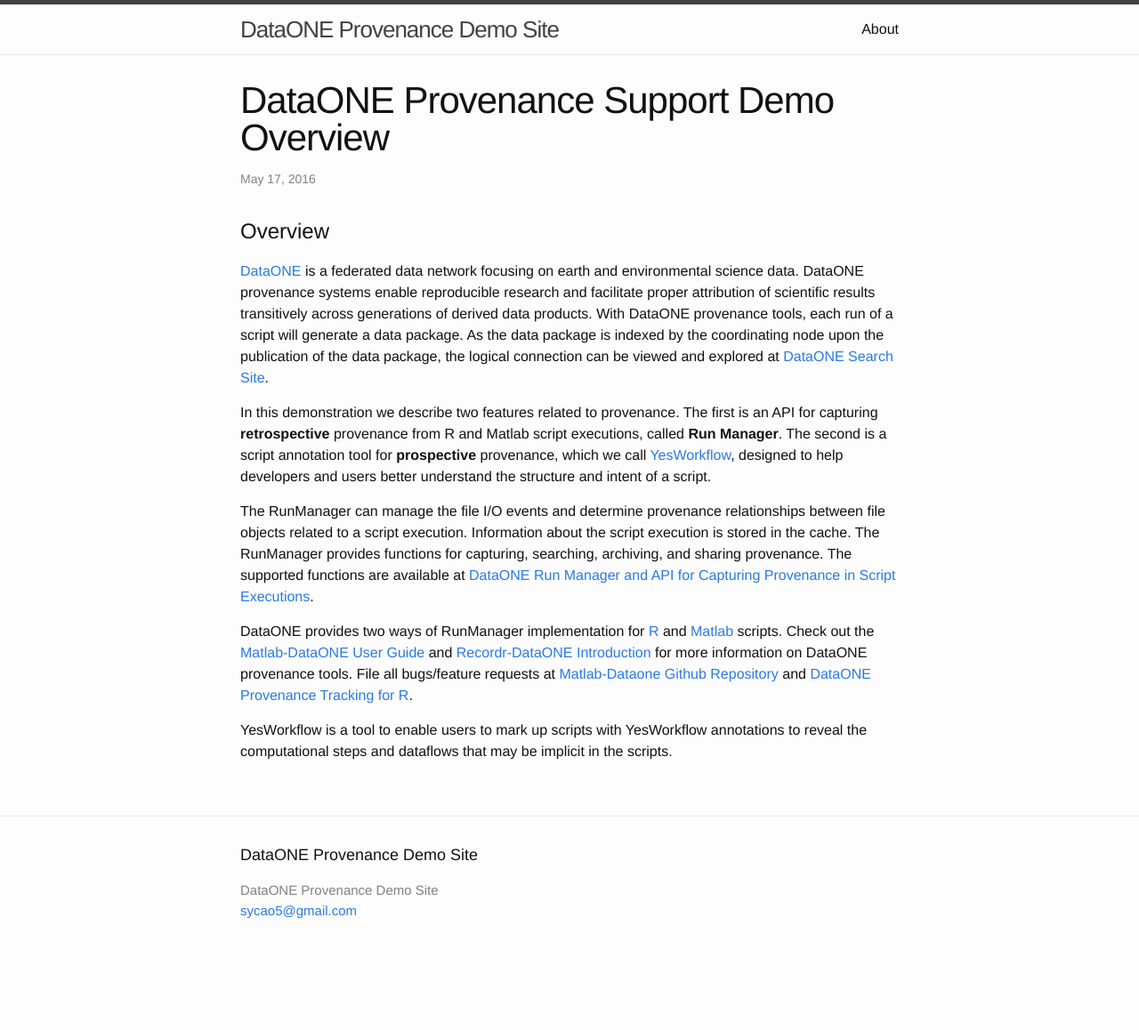
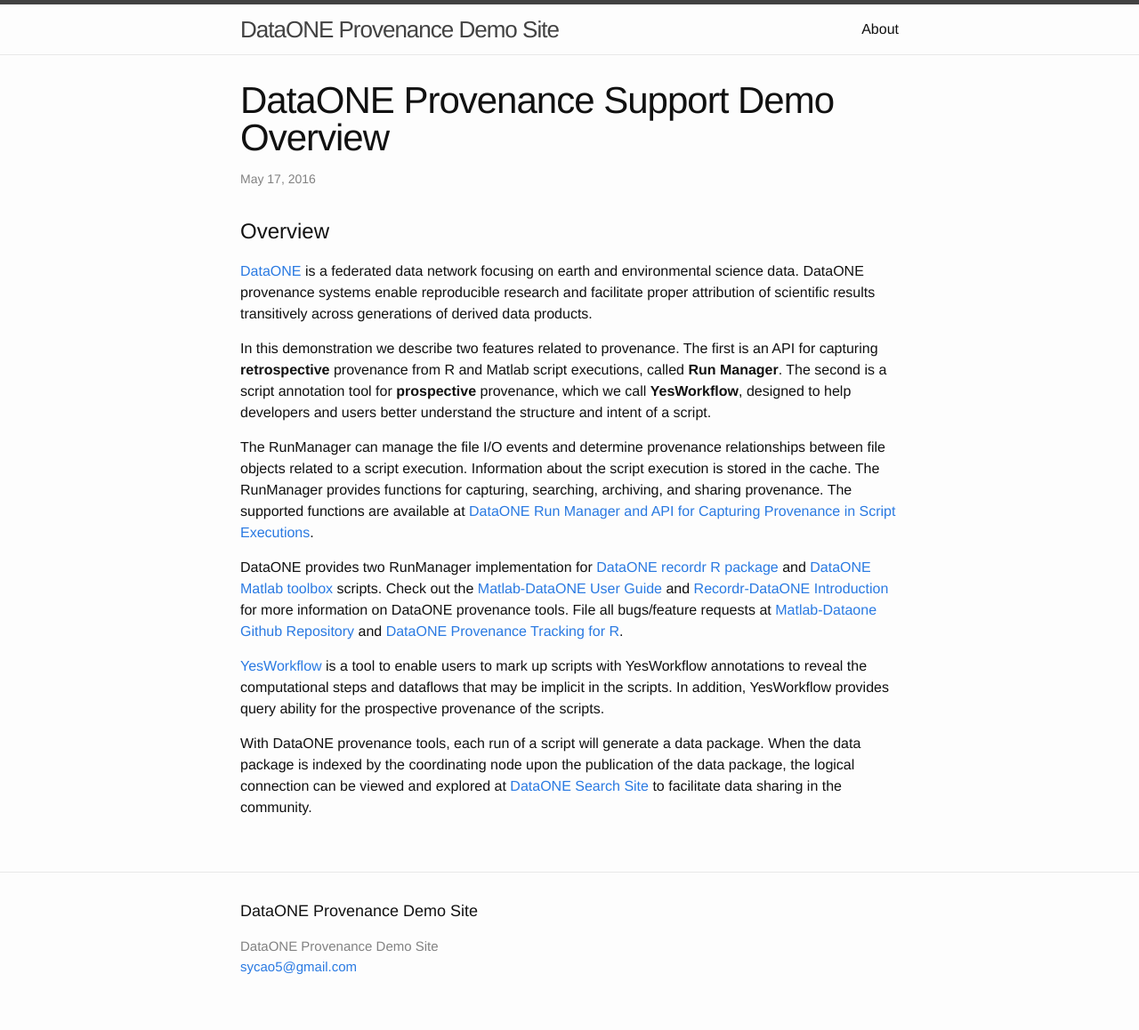
Before and after one commit to DataONEorg/provweek2016-demo, a Jekyll site: the page built from _posts/2016-05-17-provenance-demo-overview.markdown, in a window 1280 px wide. Shown: the whole page at 89% size. Built offline with Jekyll 4.4.1, drawn with Linux system fonts in a browser that asks for light colours; before the commit the page ends 1095 px from its top, so only the background shows below that.

Commit message:
Add more content to overview_post

```diff
--- a/_posts/2016-05-17-provenance-demo-overview.markdown
+++ b/_posts/2016-05-17-provenance-demo-overview.markdown
@@ -9,18 +9,20 @@
 [DataONE](https://www.dataone.org) is a federated data network focusing on earth and environmental
 science data. DataONE provenance systems enable reproducible research and facilitate
 proper attribution of scientific results transitively across generations of derived
-data products. With DataONE provenance tools, each run of a script will generate a data package. As the data package is indexed by the coordinating node upon the publication of the data package, the logical connection can be viewed and explored at [DataONE Search Site](https://search-sandbox-2.test.dataone.org).
+data products.
 
 In this demonstration we describe two features related to provenance. The first is an API
 for capturing **retrospective** provenance from R and Matlab script executions,
-called **Run Manager**. The second is a script annotation tool for **prospective** provenance, which we call [YesWorkflow](https://github.com/yesworkflow-org/yw-prototypes), designed to help developers and users better understand the structure and intent of a script.
+called **Run Manager**. The second is a script annotation tool for **prospective** provenance, which we call **YesWorkflow**, designed to help developers and users better understand the structure and intent of a script.
 
 
 The RunManager can manage the file I/O events  and determine provenance relationships between file objects related to a script execution. Information about the script execution is stored in the cache. The RunManager provides functions for capturing, searching, archiving, and sharing provenance. The supported functions are available at [DataONE Run Manager and API for Capturing Provenance in Script Executions](https://github.com/DataONEorg/sem-prov-design/blob/master/docs/PROV-capture/Run-manager-API.rst).
 
-DataONE provides two ways of RunManager implementation for [R](https://github.com/NCEAS/recordr)  and [Matlab](https://github.com/DataONEorg/matlab-dataone) scripts. Check out the [Matlab-DataONE User Guide][matlab-dataone-user-guide] and [Recordr-DataONE Introduction]({{site.baseurl}}/data/intro_recordr.pdf) for more information on DataONE provenance tools. File all bugs/feature requests at [Matlab-Dataone Github Repository][matlab-dataone Github repo] and [DataONE Provenance Tracking for R][recordr-Github-repo].
+DataONE provides two RunManager implementation for [DataONE recordr R package](https://github.com/NCEAS/recordr)  and [DataONE Matlab toolbox](https://github.com/DataONEorg/matlab-dataone) scripts. Check out the [Matlab-DataONE User Guide][matlab-dataone-user-guide] and [Recordr-DataONE Introduction]({{site.baseurl}}/data/intro_recordr.pdf) for more information on DataONE provenance tools. File all bugs/feature requests at [Matlab-Dataone Github Repository][matlab-dataone Github repo] and [DataONE Provenance Tracking for R][recordr-Github-repo].
 
-YesWorkflow is a tool to enable users to mark up scripts with YesWorkflow annotations to reveal the computational steps and dataflows that may be implicit in the scripts.
+[YesWorkflow](https://github.com/yesworkflow-org/yw-prototypes) is a tool to enable users to mark up scripts with YesWorkflow annotations to reveal the computational steps and dataflows that may be implicit in the scripts. In addition, YesWorkflow provides query ability for the prospective provenance of the scripts.
+
+With DataONE provenance tools, each run of a script will generate a data package. When the data package is indexed by the coordinating node upon the publication of the data package, the logical connection can be viewed and explored at [DataONE Search Site](https://search-sandbox-2.test.dataone.org) to facilitate data sharing in the community.
 
 [matlab-dataone-user-guide]: https://github.com/DataONEorg/matlab-dataone/blob/master/docs/user-guide.rst
 [matlab-dataone Github repo]:   https://github.com/DataONEorg/matlab-dataone
```
